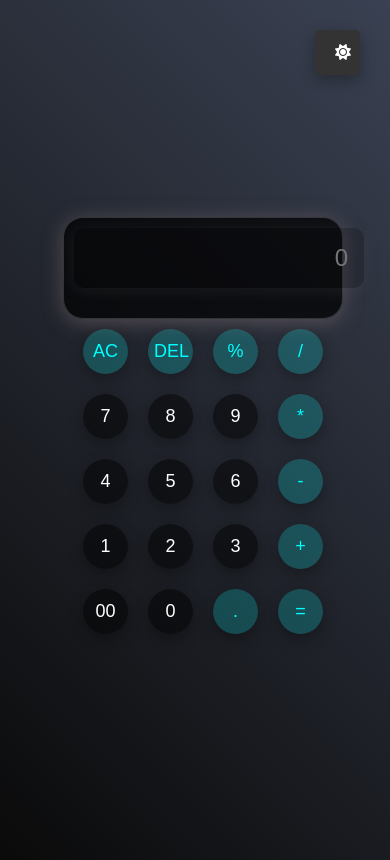
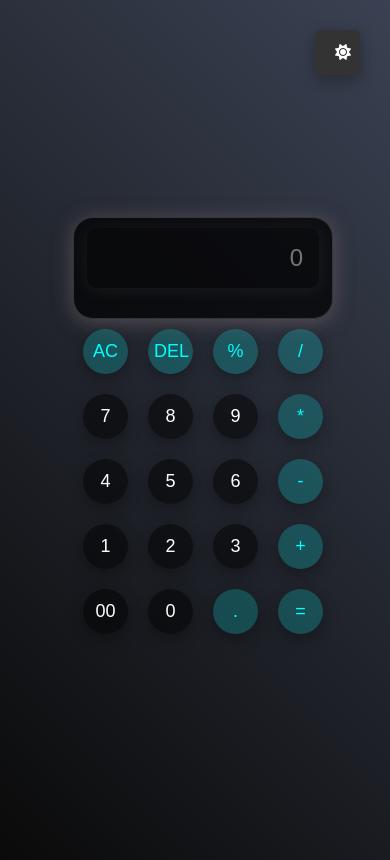
Before and after one commit to Prince-Rupavatiya/Calculator-project, a plain HTML site: page index.html in a window 390 px wide. Drawn offline with Linux system fonts and the light colour scheme.

Commit message:
Update index.css

```diff
--- a/index.css
+++ b/index.css
@@ -70,6 +70,7 @@ input {
     text-align: right;
     cursor: pointer;
     border-radius: 10px;
+    width: 320px;
     transition: background 0.5s;
 }
 
@@ -167,6 +168,7 @@ div {
     input {
         font-size: 28px;
         padding: 18px;
+        width: 200px;
     }
 
     button {
```
